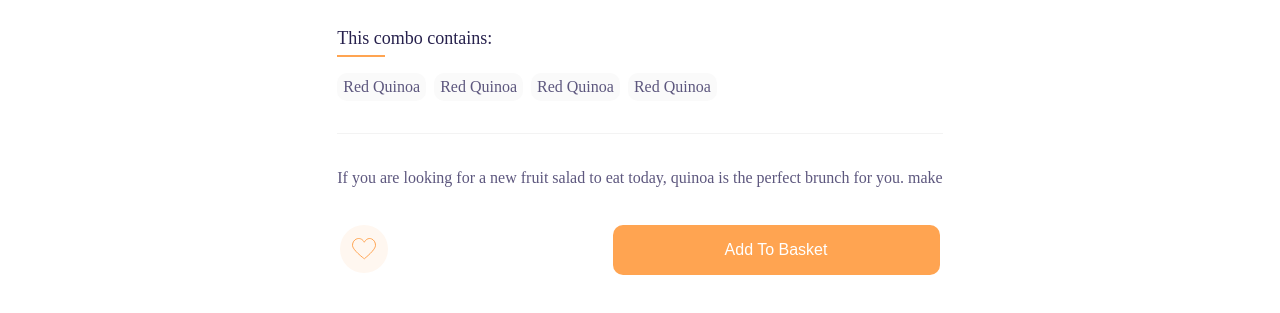
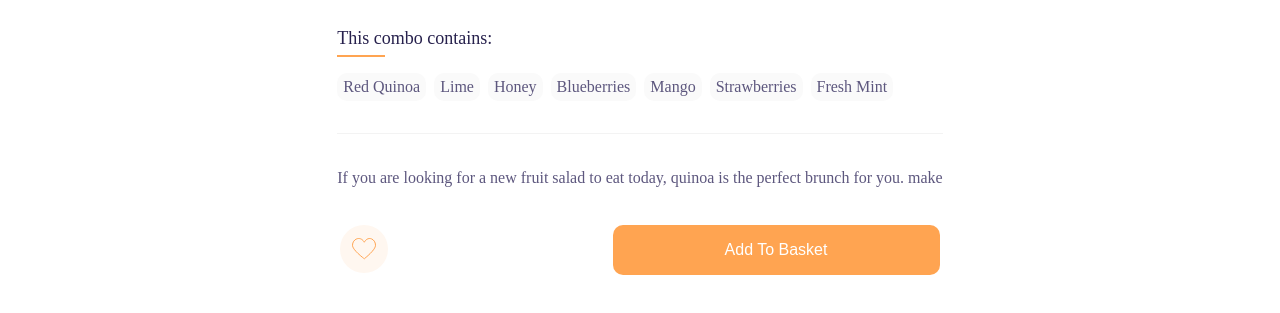
Before and after one commit to DenisLevy76/compass-front-challenge-fruit-hub, a plain HTML site: page product.html in a window 1280 px wide. Shown: the part 383-696 px from the top of the page. Drawn offline with Linux system fonts and the light colour scheme; a web font is replaced by a local one.

Commit message:
010 - Update product ingredients

```diff
--- a/product.html
+++ b/product.html
@@ -40,9 +40,12 @@
             >
             <div class="ingredients">
               <span class="ingredient">Red Quinoa</span>
-              <span class="ingredient">Red Quinoa</span>
-              <span class="ingredient">Red Quinoa</span>
-              <span class="ingredient">Red Quinoa</span>
+              <span class="ingredient">Lime</span>
+              <span class="ingredient">Honey</span>
+              <span class="ingredient">Blueberries</span>
+              <span class="ingredient">Mango</span>
+              <span class="ingredient">Strawberries</span>
+              <span class="ingredient">Fresh Mint</span>
             </div>
           </div>
           <p>
```
